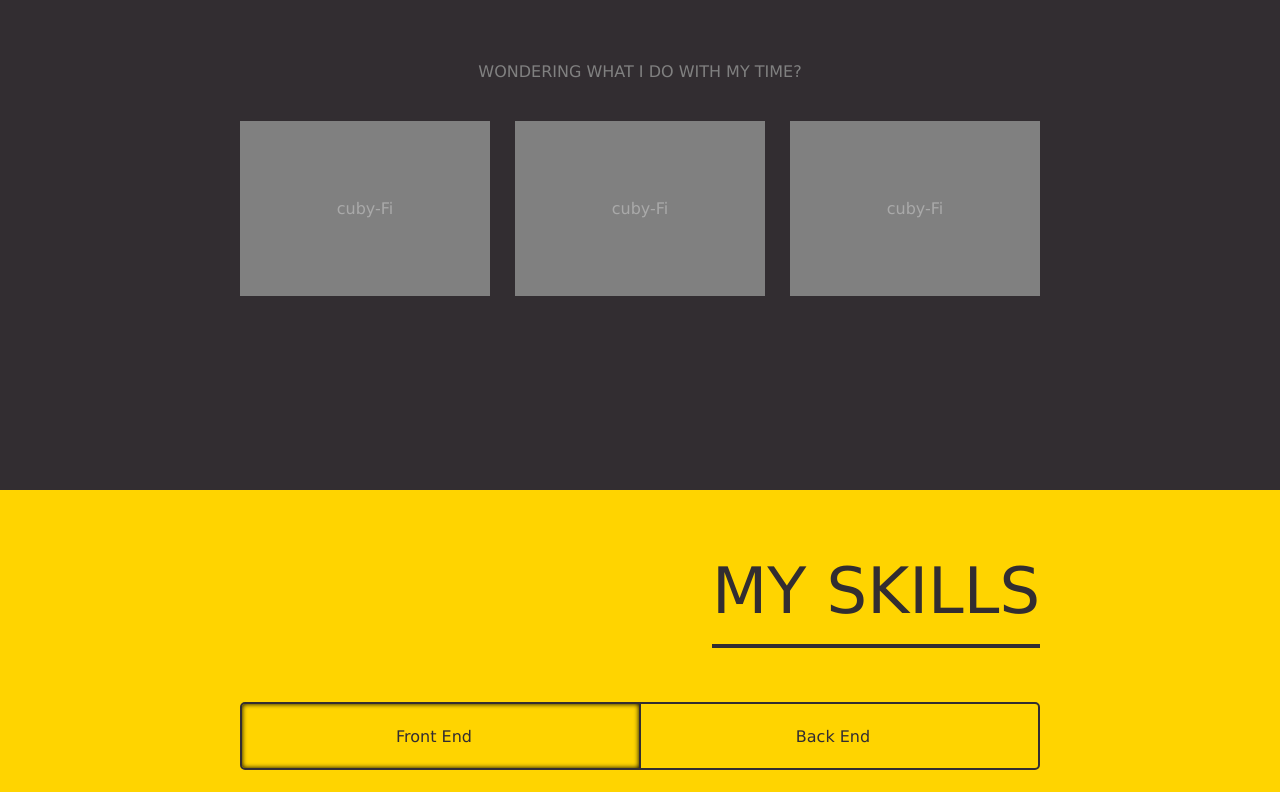
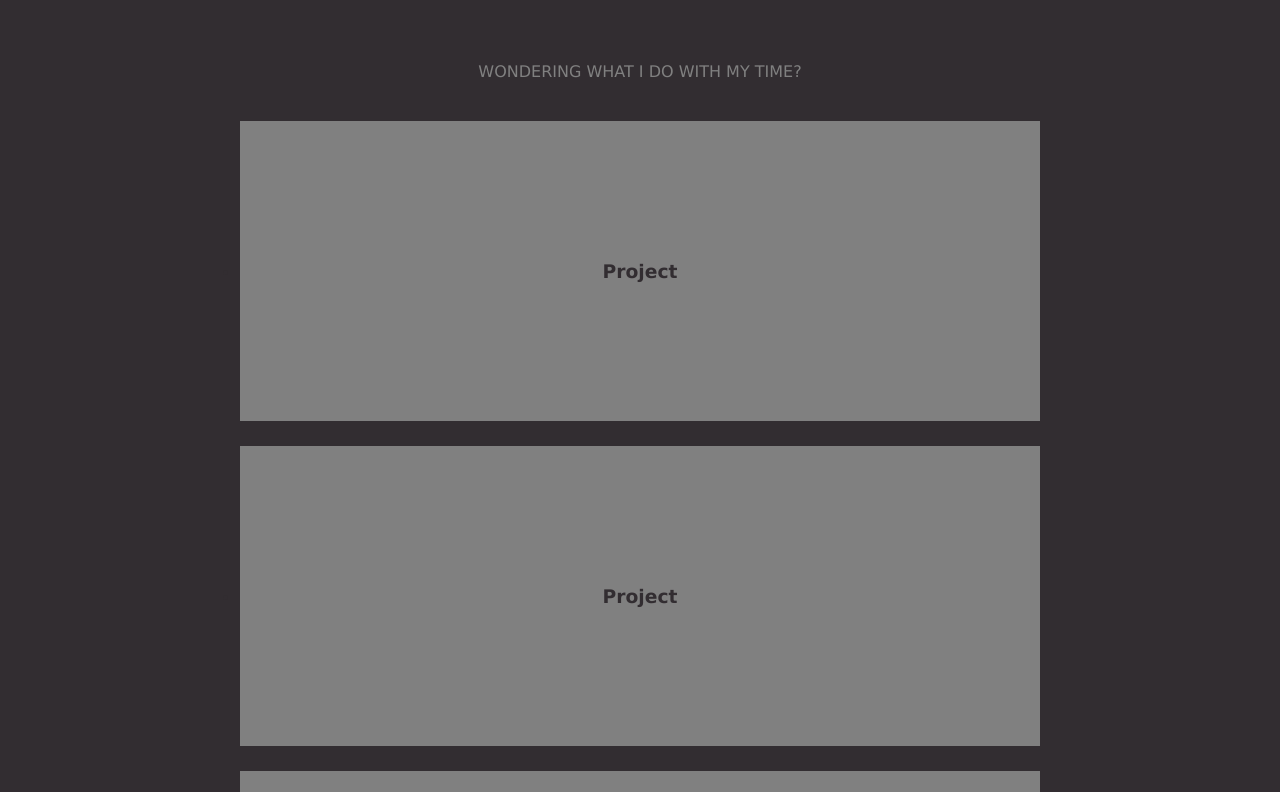
Before and after one commit to JamesAKing/portfolio, a React (Create React App) app: page / in a window 1280 px wide. Shown: the part 960-1752 px from the top of the page. Built offline with nearby package versions, Linux system fonts and the light colour scheme.

Commit message:
rebuilt and finalised style of  project card component and added transitions for better experince

```diff
--- a/src/components/hero-about/HeroAbout.scss
+++ b/src/components/hero-about/HeroAbout.scss
@@ -3,22 +3,25 @@
 
 .about-hero {
     @include content-default;
+    padding-bottom: 1.5rem;
 
     @include tablet {
         display: flex;
+        justify-content: space-between;
     }
 
     &__column {
         width: 100%;
+        flex-grow: 1;
         height: calc((100vh - 150px) / 2);
         min-height: 175px;
-
         display: flex;
         justify-content: center;
         align-items: center;
         border: 1px solid red;
 
         @include tablet {
+            width: 50%;
             height: calc(100vh - 150px);
             min-height: 350px;
         }
--- a/src/components/project-card/ProjectCard.js
+++ b/src/components/project-card/ProjectCard.js
@@ -1,14 +1,24 @@
 import './ProjectCard.scss';
-import { Link } from 'react-router-dom';
+// import { Link } from 'react-router-dom';
+import GithubIcon from '../../assets/icons/github.svg'
 
 function ProjectCard() {
 
     return (
         <li className="project-card">
-            <Link className="project-card__link" to="/">
-                cuby-Fi
-            </Link>
+            <h3 className="project-card__title">Project</h3>
+            <div className="project-card__links">
+                <a className="project-card__link" href="#">
+                    <img className="project-card__icon" src={GithubIcon} alt="see my code at GitHub" />
+                    <p>Check out my Code at GitHub</p>
+                </a>
+                <a className="project-card__link" href="#">
+                    <img className="project-card__icon" src={GithubIcon} alt="see my code at GitHub" />
+                    <p>Check out my Code at GitHub</p>
+                </a>
+            </div>
         </li>
+
     );
 
 }
--- a/src/components/project-card/ProjectCard.scss
+++ b/src/components/project-card/ProjectCard.scss
@@ -1,47 +1,107 @@
 @use "../../styles/mixins" as *;
 @use "../../styles/variables" as *;
 
+$card-animation-distance-mobile: 40px;
+$card-animation-distance-tablet: 55px;
+
 .project-card {
+    position: relative;
     width: 100%;
-    height: 200px;
+    height: 300px;
     background-color: $color-background-alt;
-    position: relative;
-    overflow: hidden;
 
-    @include desktop {
-        width: 250px;
-        height: 175px;
+    &::before, &::after {
+        content: "";
+        @include absolute-fill;
+        transition: transform 250ms ease-in-out 125ms;
     }
 
-    &::after {
-        // Add additional info on project (link to live site and github for code)
-        content: "Additional Info on project";
-        position: absolute;
-        top: 0;
-        bottom: 0;
-        left: 0;
-        right: 0;
-        opacity: 0;
+    &:before {
+        transform: scale(0, 1);
     }
 
-    &:hover, &:focus {
-        border-bottom: 4px solid $color-background;
+    &:after {
+        transform: scale(1, 0);
+    }
 
-        &::after {
-            opacity: 1;
+    &:hover::before, &:focus::before {
+        transform: scale(1, 1);
+        top: $card-animation-distance-mobile;
+        bottom: $card-animation-distance-mobile;
+        border-top: 1px solid $color-background;
+        border-bottom: 1px solid $color-background;
+
+        @include tablet {
+            top: $card-animation-distance-tablet;
+            bottom: $card-animation-distance-tablet;
+        }
+    }
+
+    &:hover::after, &:focus::after {
+        transform: scale(1, 1);
+        left: $card-animation-distance-mobile;
+        right: $card-animation-distance-mobile;
+        border-left: 1px solid $color-background;
+        border-right: 1px solid $color-background;
+
+        @include tablet {
+            left: $card-animation-distance-tablet;
+            right: $card-animation-distance-tablet;
+        }
+    }
+
+    &:hover .project-card__title,
+    &:focus .project-card__title {
+        height: $card-animation-distance-mobile;
+
+        @include tablet {
+            height: $card-animation-distance-tablet;
+        }
+    }
+
+    &:hover .project-card__links,
+    &:focus .project-card__links {
+        transform: scale(1, 1);
+    }
+
+    &__title {
+        width: 100%;
+        height: 100%;
+        display: flex;
+        justify-content: center;
+        align-items: center;
+        transition: height ease-out 250ms;
+    }
+
+    &__links {
+        position: absolute;
+        top: $card-animation-distance-mobile;
+        bottom: $card-animation-distance-mobile;
+        left: $card-animation-distance-mobile;
+        right: $card-animation-distance-mobile;
+        transform: scale(1, 0);
+        transition: transform 250ms ease-in-out 125ms;
+        display: flex;
+
+        @include tablet {
+            top: $card-animation-distance-tablet;
+            bottom: $card-animation-distance-tablet;
+            left: $card-animation-distance-tablet;
+            right: $card-animation-distance-tablet;
         }
     }
 
     &__link {
-        display: block;
-        width: inherit;
-        height: inherit;
+        width: 100%;
+        height: 100%;;
         display: flex;
+        flex-direction: column;
         justify-content: center;
         align-items: center;
-        color: $color-text-alt;
-        text-decoration: none;
+        text-align: center;
     }
 
-
+    &__icon {
+        width: 75px;
+    }
 }
--- a/src/styles/_mixins.scss
+++ b/src/styles/_mixins.scss
@@ -57,3 +57,11 @@
         max-width: 800px;
     }
 }
+
+@mixin absolute-fill {
+    position: absolute;
+    top: 0;
+    right: 0;
+    bottom: 0;
+    left: 0;
+}
```
